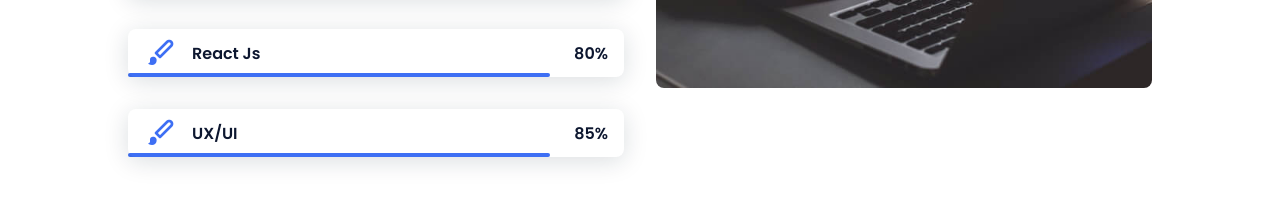
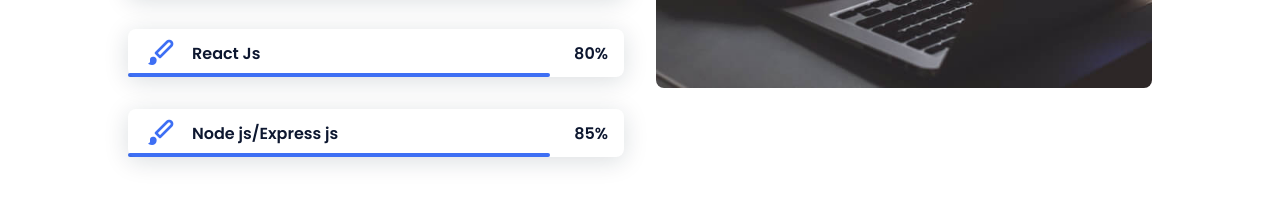
Before and after one commit to dewanablog/portfilio, a plain HTML site: page index.html in a window 1280 px wide. Shown: the part 1780-1991 px from the top of the page. Drawn offline with nearby package versions, Linux system fonts and the light colour scheme.

Commit message:
Update index.html

```diff
--- a/index.html
+++ b/index.html
@@ -138,7 +138,7 @@
                         <div class="skills__data">
                             <div class="skills__names">
                                 <i class='bx bxs-paint skills__icon'></i>
-                                <span class="skills__name">UX/UI</span>
+                                <span class="skills__name">Node js/Express js</span>
                             </div>
                             <div class="skills__bar skills__ux">
 
```
